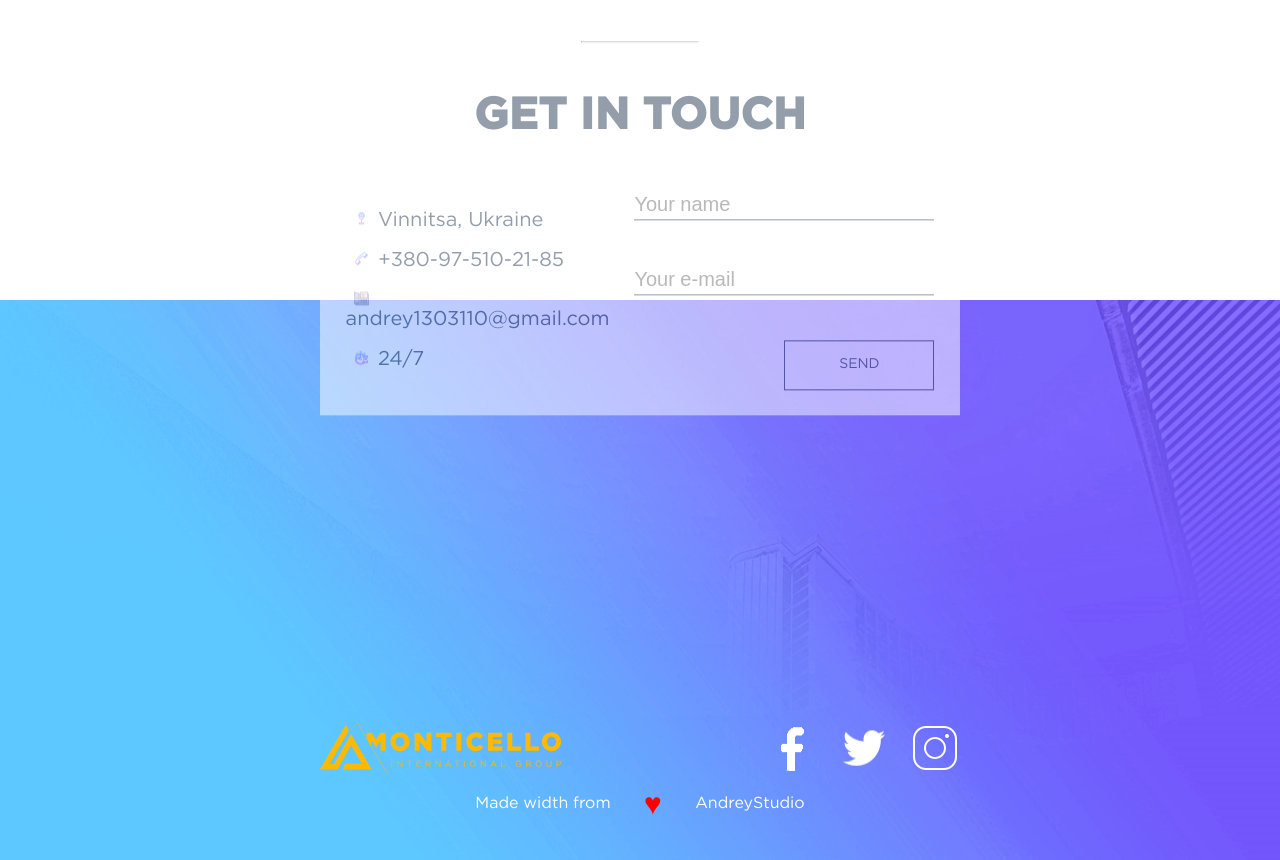
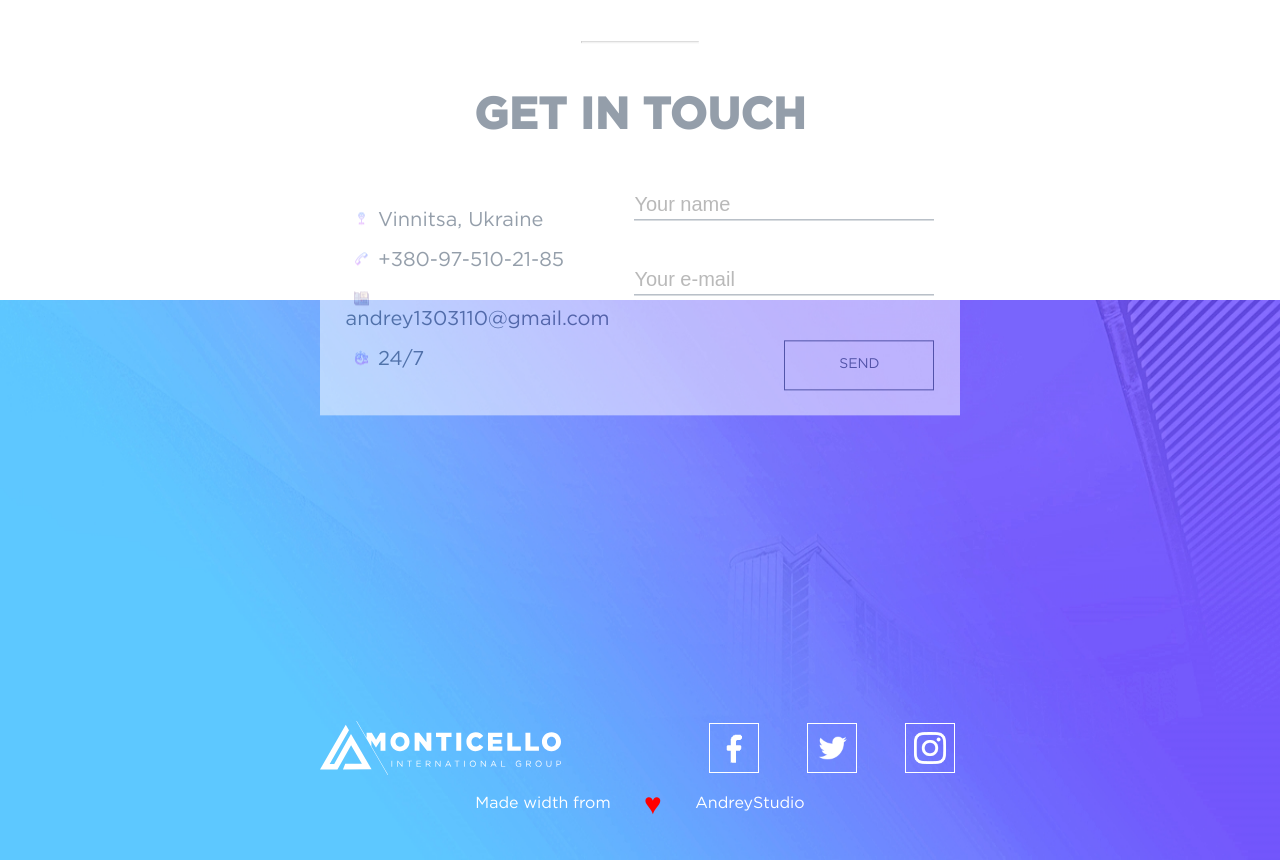
Before and after one commit to Andrey1303110/beetroot-exam_2, a plain HTML site: page index.html in a window 1280 px wide. Shown: the part 4807-5667 px from the top of the page. Drawn offline with nearby package versions, Linux system fonts and the light colour scheme; some packages are replaced by stand-ins of ours.

Commit message:
add color icons

```diff
--- a/css/main.scss
+++ b/css/main.scss
@@ -86,7 +86,8 @@ nav {
             }
             &:hover {
                 filter: grayscale(0) brightness(1);
-                animation: logo 10s .6s ease-in-out infinite;
+                animation: logo 10s ease-in-out infinite;
+                animation-delay: .75s;
                 animation-play-state: running;
             }
         }
@@ -660,12 +661,23 @@ footer {
         align-items: center;
         top: 75%;
         position: relative;
+        #logo_footer {
+            filter: grayscale(1) brightness(5);
+        }
         .footer_up_icons {
             display: flex;
             flex-direction: row;
             justify-content: space-between;
-            width: 30%;
+            width: 40%;
             cursor: pointer;
+            img {
+                border: 1px solid white;
+                padding: 3%;
+                filter: grayscale(1) brightness(5);
+                margin: 0 2%;
+                width: 50px;
+                height: 50px;
+            }
         }
         .footer.down_text {
             color: #fff;
--- a/index.html
+++ b/index.html
@@ -271,11 +271,11 @@
 
 	<footer>
 		<div class="footer up">
-			<img src="./img/logo.svg" alt="">
+			<img id="logo_footer" src="./img/logo.svg" alt="">
 			<div class="footer_up_icons">
 				<img src="./img/icons/icon_facebook.png" alt="">
-				<img src="./img/icons/icon_twitter.png" alt="">
-				<img src="./img/icons/icon_instagram.png" alt="">
+				<img src="./img/icons/icon_twitter_color.png" alt="">
+				<img src="./img/icons/icon_instagram_color.png" alt="">
 			</div>
 		</div>
 		<div class="footer down">
```
Also changed, not shown: css/main.css, img/icons/icon_facebook_color.png, img/icons/icon_instagram_color.png (added).
